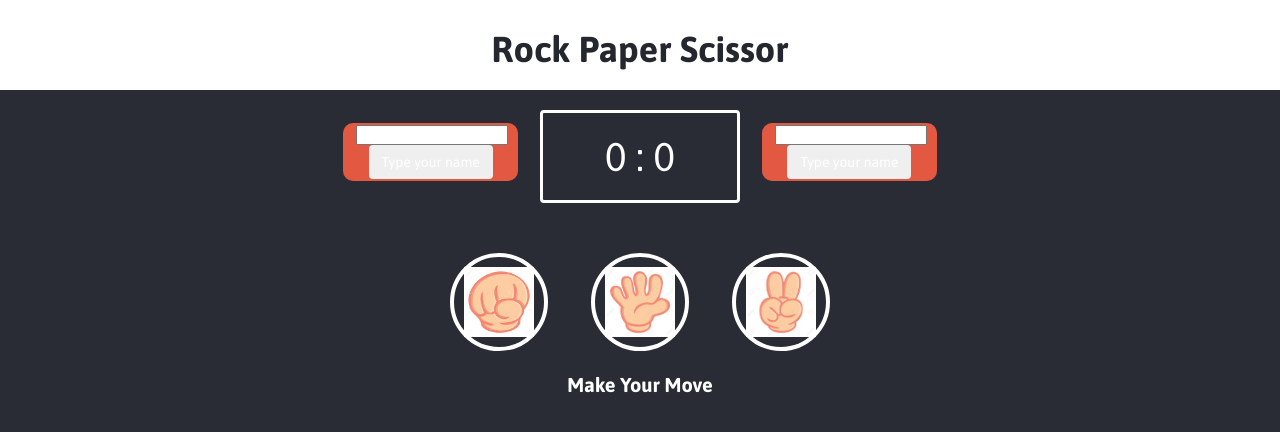
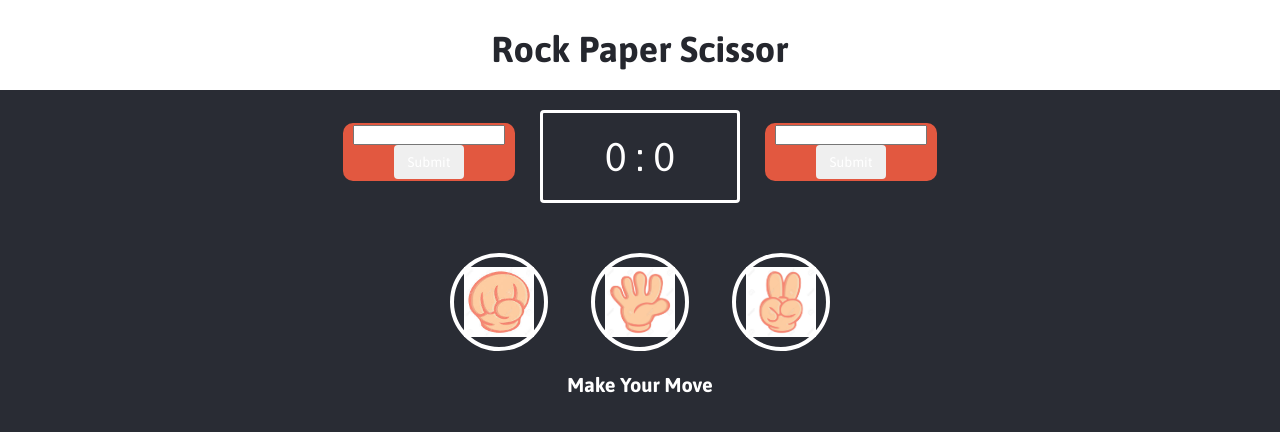
Before and after one commit to Dewinurdin/RPS-Multiplayer, a plain HTML site: page index/index.html in a window 1280 px wide. Drawn offline with nearby package versions, Linux system fonts and the light colour scheme; no server answers.

Commit message:
added input name field and submit button on html

```diff
--- a/assets/javascript/app.js
+++ b/assets/javascript/app.js
@@ -9,8 +9,8 @@ var playerTwoScore =0;
 //input name on form, submit button, and show on html
 function inputName(event) {
 	event.preventDefault();
-	var userInput = $("#player-oneForm").on("click", ".btn", function() {
-		// $("#one-input").html(?????)
+	var userInput = $(".name-input").on("click", ".btn", function() {
+		 $("#submit").text(userInput);
 	})
 }
 
--- a/index/index.html
+++ b/index/index.html
@@ -22,19 +22,18 @@
 		<div class="score-board">
 			<div class="badge" id="player-one">
 				<form id = "player-oneForm">
-						<label for="player-oneLabel"></label>
-						<input type="text" id="one-input"><br>
-						<input id="add-topic" class = "btn" type="submit" value="Type your name">
+					<input type="text" class="name-input"><br>
+					<input id="submit" class = "btn" type="submit" value="Submit">
 				</form>
 			</div>
 
 			<div class="badge" id="player-two">
 				<form id = "player-oneForm">
-						<label for="player-oneLabel"></label>
-						<input type="text" id="one-input"><br>
-						<input id="add-topic" class = "btn" type="submit" value="Type your name">
+					<input type="text" class="name-input"><br>
+					<input id="submit" class = "btn" type="submit" value="Submit">
 				</form>
 			</div>
+
 			<span id="player-onescore">0</span> : <span id="player-twoscore">0</span>
 		</div>
 
```
